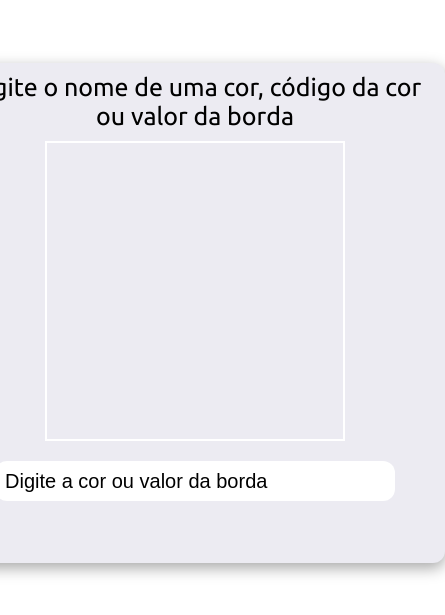
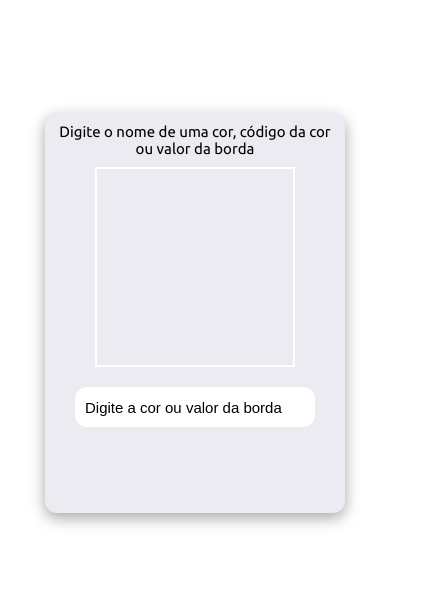
Before and after one commit to gaby-lorraynne/TestarCores_Bordas, a plain HTML site: page index.html in a window 390 px wide. Shown: the part 109-724 px from the top of the page, 445 px wide, since content can reach past the window. Drawn offline with Linux system fonts and the light colour scheme.

Commit message:
Inserindo responsividade

```diff
--- a/style.css
+++ b/style.css
@@ -56,3 +56,21 @@ html, body {
     outline: none;
     border: 2px solid rgba(0, 0, 0, 0.15);
 }
+
+@media (max-width:767px){
+    .content {
+        width: 300px;
+        height: 400px;
+        margin: 0 auto;
+    }
+    .content h1 {
+        font-size: 15px;
+    }
+    .content-box {
+        width: 200px;
+        height: 200px;
+    }
+    #input-box {
+        font-size: 15px;
+    }
+}
```
